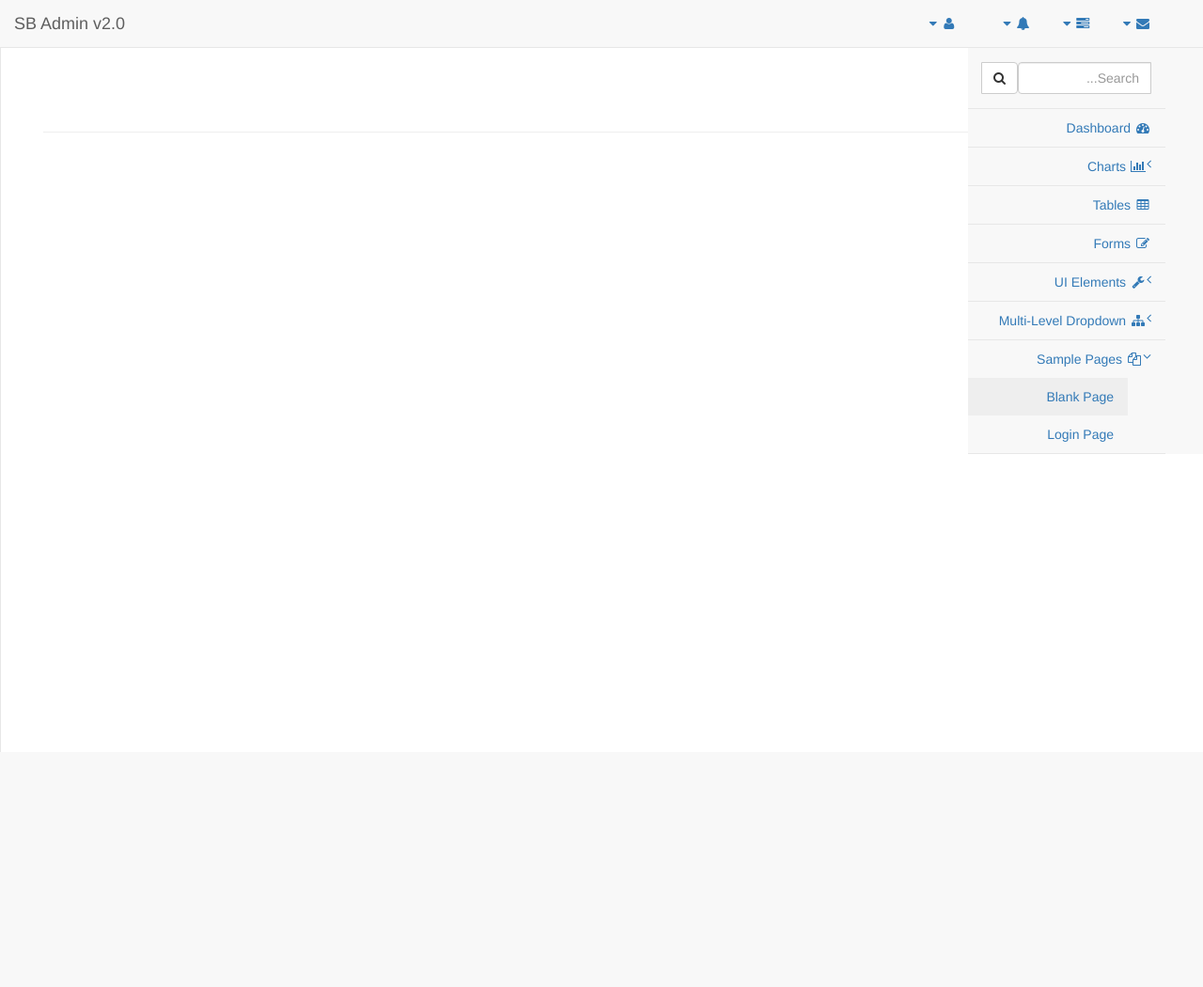
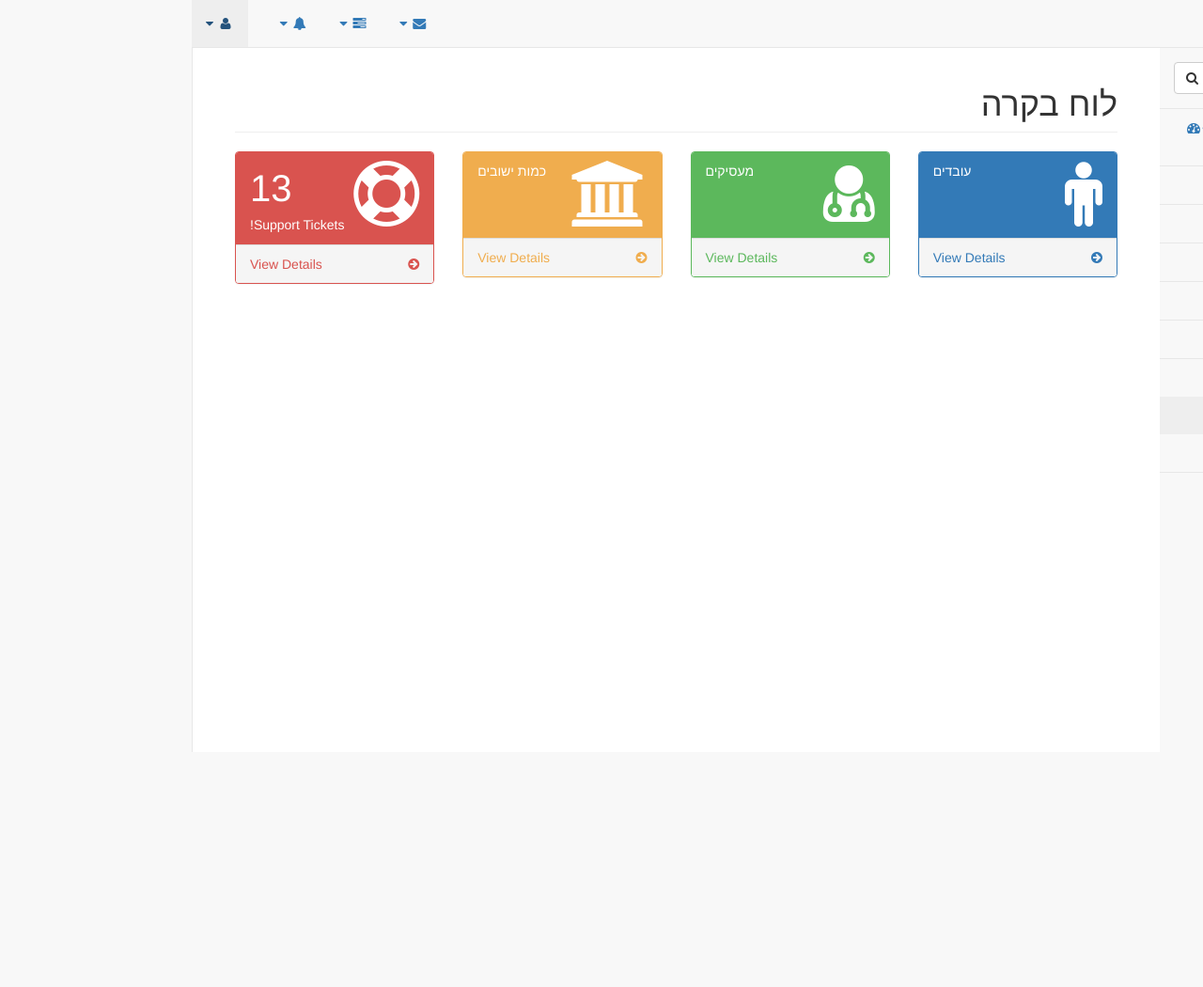
Before and after one commit to dvirsofer/FinalProject, a PHP site: page /finalProject/public/parts/addOn_blackPage.html in a window 1280 px wide. Shown: the whole page at 94% size. After the commit the page ends 800 px from the top, so only its background shows below. Run offline with PHP 8.4, Linux system fonts and the light colour scheme.

Commit message:
ShiftOrganazer system first commit

```diff
--- a/controller/ShiftOrganizer.php
+++ b/controller/ShiftOrganizer.php
@@ -12,8 +12,8 @@
 
 class ShiftOrganizer {
 
-    private  $model;
-    private  $workerModel;
+    private $model;
+    private $workerModel;
     private $view;
 
 
--- a/public/css/custom.css
+++ b/public/css/custom.css
@@ -3,3 +3,10 @@
     direction: rtl;
     text-align: right;
 }
+
+.dropdown-menu {
+    right: auto !important;
+    left: 0 !important;
+    float: left;
+    text-align: right;
+}
--- a/public/dist/css/sb-admin-2.css
+++ b/public/dist/css/sb-admin-2.css
@@ -21,7 +21,7 @@
 @media(min-width:768px) {
     #page-wrapper {
         position: inherit;
-        margin: 0 0 250px 0 ;
+        margin: 0 250px 0 0 ;
         padding: 0 30px;
         border-left: 1px solid #e7e7e7;
     }
--- a/public/parts/addOn_blackPage.html
+++ b/public/parts/addOn_blackPage.html
@@ -13,7 +13,7 @@
 
     <!-- Bootstrap Core CSS -->
     <link href="../public/css/bootstrap.min.css" rel="stylesheet">
-
+    <link href="../public/css/bootstrap-rtl.min.css" rel="stylesheet">
     <!-- MetisMenu CSS -->
     <link href="../public/bower_components/metisMenu/dist/metisMenu.min.css" rel="stylesheet">
 
@@ -47,11 +47,11 @@
                 <span class="icon-bar"></span>
                 <span class="icon-bar"></span>
             </button>
-            <a class="navbar-brand" href="index.html">SB Admin v2.0</a>
+            <a class="navbar-brand" href="index.html">שיבוץ עובדים</a>
         </div>
         <!-- /.navbar-header -->
 
-        <ul class="nav navbar-top-links navbar-right">
+        <ul class="nav navbar-top-links navbar-left">
             <li class="dropdown">
                 <a class="dropdown-toggle" data-toggle="dropdown" href="#">
                     <i class="fa fa-envelope fa-fw"></i>  <i class="fa fa-caret-down"></i>
@@ -276,7 +276,7 @@
                         <!-- /input-group -->
                     </li>
                     <li>
-                        <a href="index.html"><i class="fa fa-dashboard fa-fw"></i> Dashboard</a>
+                        <a href=<?php echo(SERVER_NAME);?>/ShiftOrganizer/showWorkers><i class="fa fa-dashboard fa-fw"></i> לוח בקרה</a>
                     </li>
                     <li>
                         <a href="#"><i class="fa fa-bar-chart-o fa-fw"></i> Charts<span class="fa arrow"></span></a>
@@ -374,11 +374,102 @@
         <div class="container-fluid">
             <div class="row">
                 <div class="col-lg-12">
-                    <h1 class="page-header">Blank</h1>
+                    <h1 class="page-header">לוח בקרה</h1>
                 </div>
                 <!-- /.col-lg-12 -->
             </div>
             <!-- /.row -->
+
+            <div class="row">
+                <div class="col-lg-3 col-md-6">
+                    <div class="panel panel-primary">
+                        <div class="panel-heading">
+                            <div class="row">
+                                <div class="col-xs-3">
+                                    <i class="fa fa-male fa-5x"></i>
+                                </div>
+                                <div class="col-xs-9 text-left">
+                                    <div class="huge"><?php echo($workersCount)?></div>
+                                    <div>עובדים</div>
+                                </div>
+                            </div>
+                        </div>
+                        <a href="#">
+                            <div class="panel-footer">
+                                <span class="pull-left">View Details</span>
+                                <span class="pull-right"><i class="fa fa-arrow-circle-right"></i></span>
+                                <div class="clearfix"></div>
+                            </div>
+                        </a>
+                    </div>
+                </div>
+                <div class="col-lg-3 col-md-6">
+                    <div class="panel panel-green">
+                        <div class="panel-heading">
+                            <div class="row">
+                                <div class="col-xs-3">
+                                    <i class="fa fa-user-md fa-5x"></i>
+                                </div>
+                                <div class="col-xs-9 text-left">
+                                    <div class="huge"><?php echo($employeeCount)?></div>
+                                    <div>מעסיקים</div>
+                                </div>
+                            </div>
+                        </div>
+                        <a href="#">
+                            <div class="panel-footer">
+                                <span class="pull-left">View Details</span>
+                                <span class="pull-right"><i class="fa fa-arrow-circle-right"></i></span>
+                                <div class="clearfix"></div>
+                            </div>
+                        </a>
+                    </div>
+                </div>
+                <div class="col-lg-3 col-md-6">
+                    <div class="panel panel-yellow">
+                        <div class="panel-heading">
+                            <div class="row">
+                                <div class="col-xs-3">
+                                    <i class="fa fa-institution fa-5x"></i>
+                                </div>
+                                <div class="col-xs-9 text-left">
+                                    <div class="huge"><?php echo($citiesCount)?></div>
+                                    <div> כמות ישובים</div>
+                                </div>
+                            </div>
+                        </div>
+                        <a href="#">
+                            <div class="panel-footer">
+                                <span class="pull-left">View Details</span>
+                                <span class="pull-right"><i class="fa fa-arrow-circle-right"></i></span>
+                                <div class="clearfix"></div>
+                            </div>
+                        </a>
+                    </div>
+                </div>
+                <div class="col-lg-3 col-md-6">
+                    <div class="panel panel-red">
+                        <div class="panel-heading">
+                            <div class="row">
+                                <div class="col-xs-3">
+                                    <i class="fa fa-support fa-5x"></i>
+                                </div>
+                                <div class="col-xs-9 text-left">
+                                    <div class="huge">13</div>
+                                    <div>Support Tickets!</div>
+                                </div>
+                            </div>
+                        </div>
+                        <a href="#">
+                            <div class="panel-footer">
+                                <span class="pull-left">View Details</span>
+                                <span class="pull-right"><i class="fa fa-arrow-circle-right"></i></span>
+                                <div class="clearfix"></div>
+                            </div>
+                        </a>
+                    </div>
+                </div>
+            </div>
         </div>
         <!-- /.container-fluid -->
     </div>
--- a/view/ShiftOrganizerView.php
+++ b/view/ShiftOrganizerView.php
@@ -28,6 +28,10 @@
 
     public function showMainPage()
     {
+        $_SESSION['user_id'] = unserialize($_SESSION['user'])[0]->user_id;
+        $workersCount=  $this->shiftOrganizerModel->getWorkerAmount($_SESSION['user_id']);
+        $employeeCount=  $this->shiftOrganizerModel->getEmployeeAmount($_SESSION['user_id']);
+        $citiesCount=  $this->shiftOrganizerModel->getCitiesAmount($_SESSION['user_id']);
         include('./public/parts/addOn_blackPage.html');
     }
 
```
Also changed, not shown: model/ShiftOrganizerModel.php (+34 -0 lines), public/lib/DB.php (+17 -6 lines).
